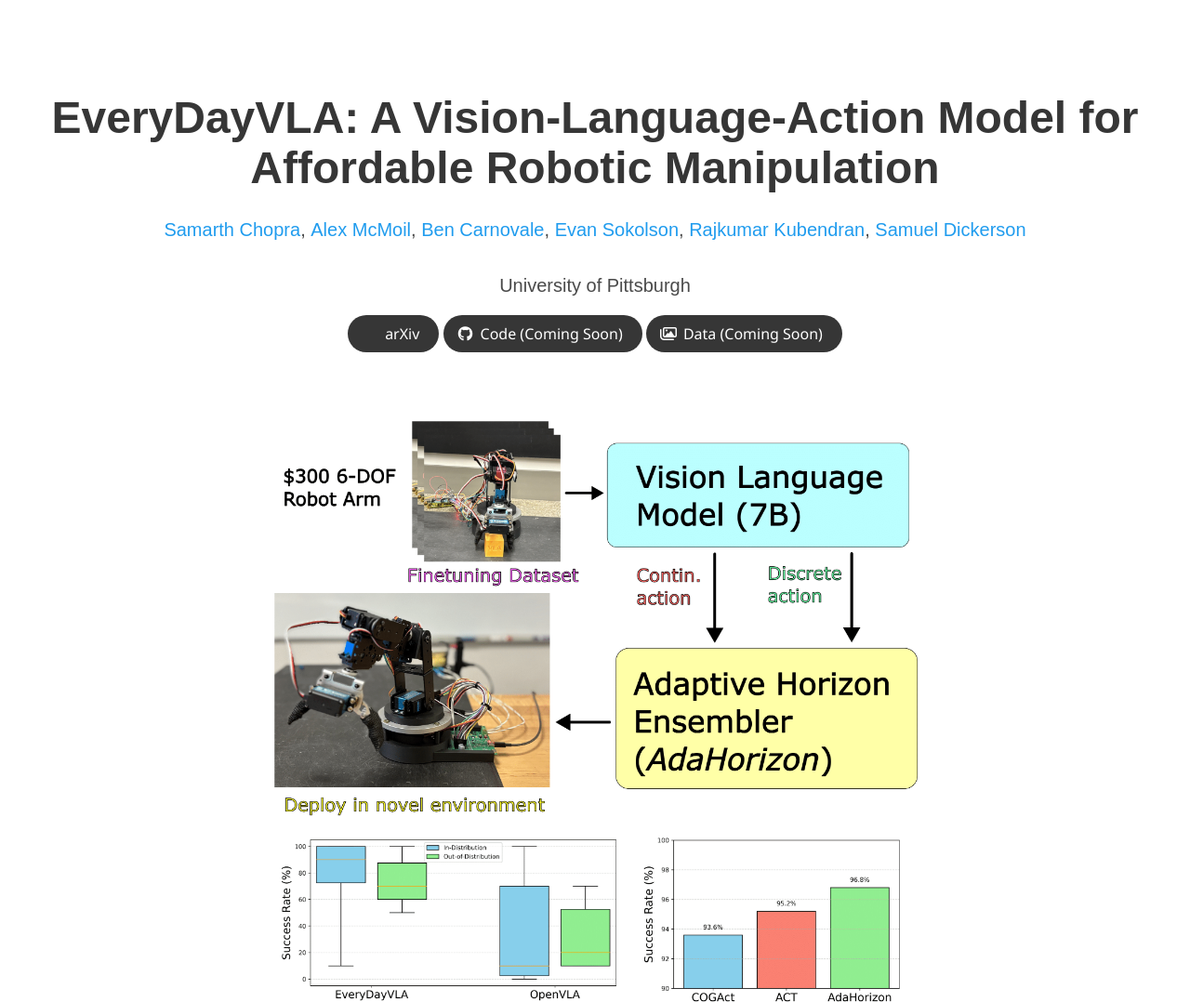
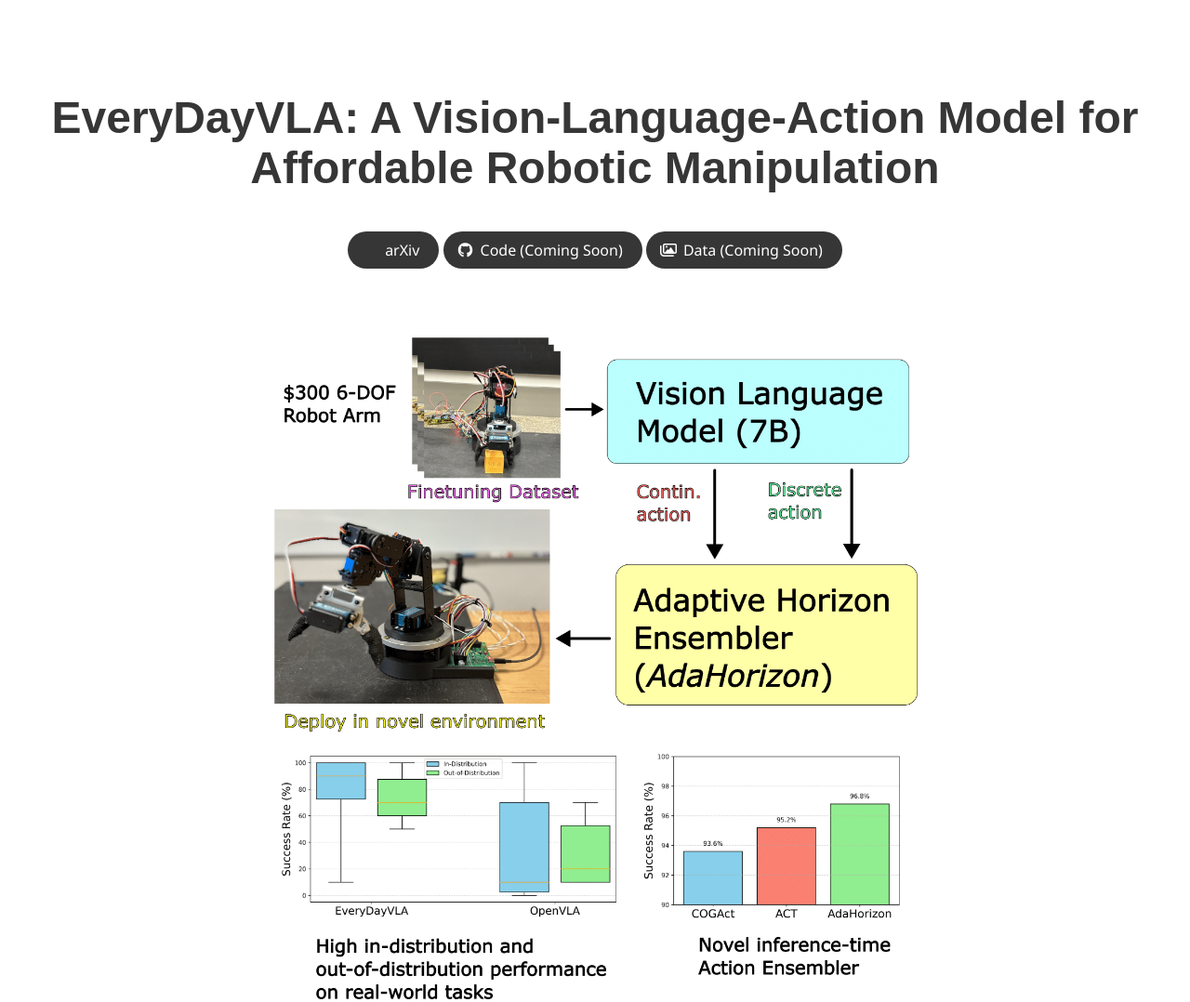
Before and after one commit to samchopra2003/everydayvla, a plain HTML site: page index.html in a window 1280 px wide. Shown: the top 1078 px of the page at 93% size. Drawn offline with nearby package versions, Linux system fonts and the light colour scheme; a script that the page names is missing; some icons are missing; a web font is replaced by a local one.

Commit message:
made names and uni anonymous

```diff
--- a/index.html
+++ b/index.html
@@ -46,26 +46,26 @@
           <!-- <img src="./static/images/overview.svg" -->
           <!-- alt="Splat-Nav Logo" /> -->
           <h1 class="title is-1 publication-title"> EveryDayVLA: A Vision-Language-Action Model for Affordable Robotic Manipulation </h1>
-          <div class="is-size-5 publication-authors">
-            <span class="author-block">
-              <a href="https://scholar.google.com/citations?user=Yc9_o-4AAAAJ&hl=en">Samarth Chopra</a>,</span>
-             <span class="author-block">
-              <a href="/everydayvla">Alex McMoil</a>,</span>
-            <span class="author-block">
-              <a href="/everydayvla">Ben Carnovale</a>,</span>
-            <span class="author-block">
-              <a href="/everydayvla">Evan Sokolson</a>,</span>
-            <span class="author-block">
-              <a href="https://www.engineering.pitt.edu/people/faculty/rajkumar-kubendran/">Rajkumar Kubendran</a>,</span>
-            <span class="author-block">
-            <a href="https://www.engineering.pitt.edu/people/faculty/samuel-dickerson/">Samuel Dickerson</a></span>
-            </span>
-          </div>
+<!--          <div class="is-size-5 publication-authors">-->
+<!--            <span class="author-block">-->
+<!--              <a href="https://scholar.google.com/citations?user=Yc9_o-4AAAAJ&hl=en">Samarth Chopra</a>,</span>-->
+<!--             <span class="author-block">-->
+<!--              <a href="/everydayvla">Alex McMoil</a>,</span>-->
+<!--            <span class="author-block">-->
+<!--              <a href="/everydayvla">Ben Carnovale</a>,</span>-->
+<!--            <span class="author-block">-->
+<!--              <a href="/everydayvla">Evan Sokolson</a>,</span>-->
+<!--            <span class="author-block">-->
+<!--              <a href="https://www.engineering.pitt.edu/people/faculty/rajkumar-kubendran/">Rajkumar Kubendran</a>,</span>-->
+<!--            <span class="author-block">-->
+<!--            <a href="https://www.engineering.pitt.edu/people/faculty/samuel-dickerson/">Samuel Dickerson</a></span>-->
+<!--            </span>-->
+<!--          </div>-->
 
-          <div class="is-size-5 publication-authors">
-            <br/>
-            <span class="author-block">University of Pittsburgh</span>
-          </div>
+<!--          <div class="is-size-5 publication-authors">-->
+<!--            <br/>-->
+<!--            <span class="author-block">University of Pittsburgh</span>-->
+<!--          </div>-->
 
           <div class="column has-text-centered">
             <div class="publication-links">
```
